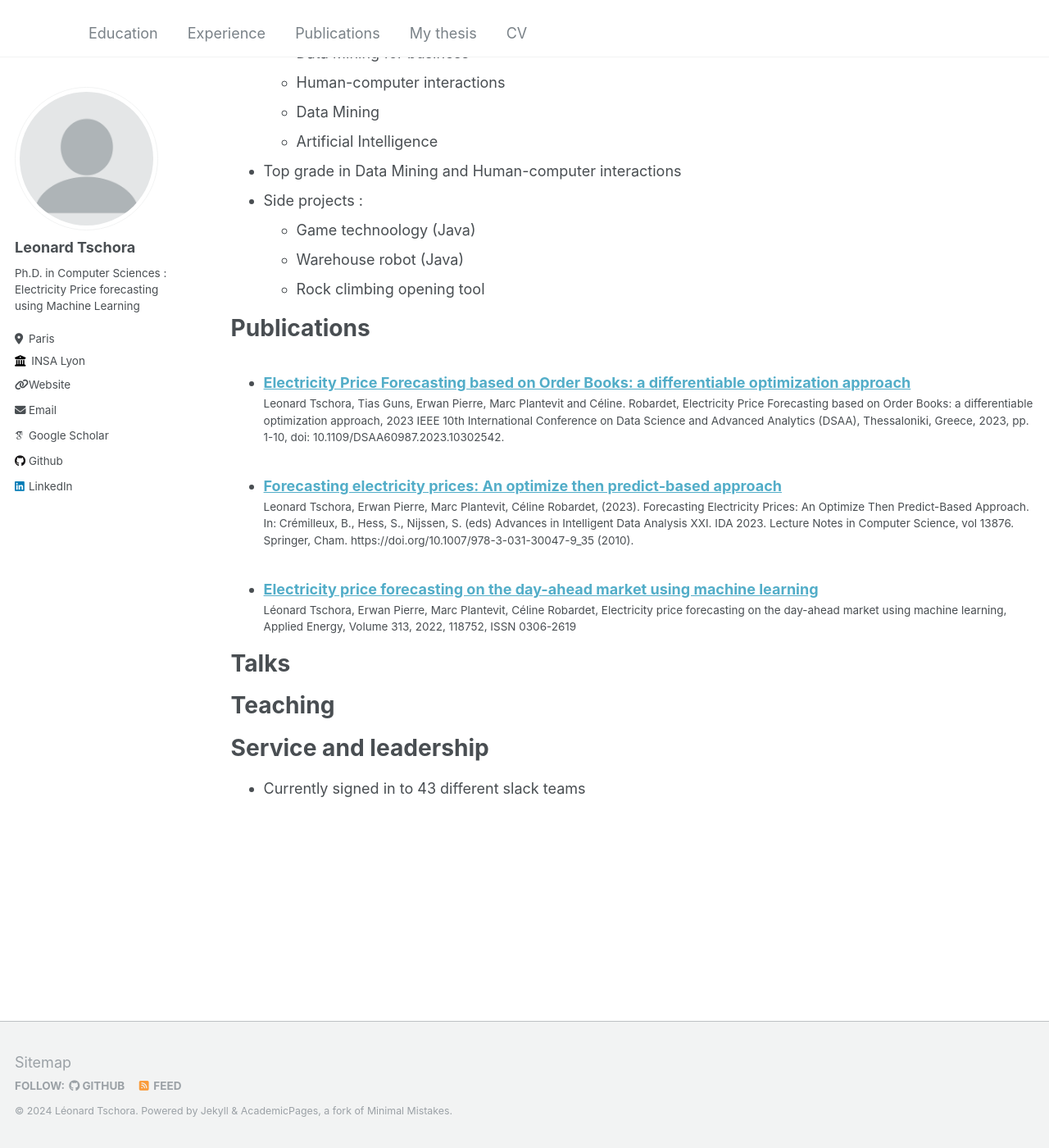
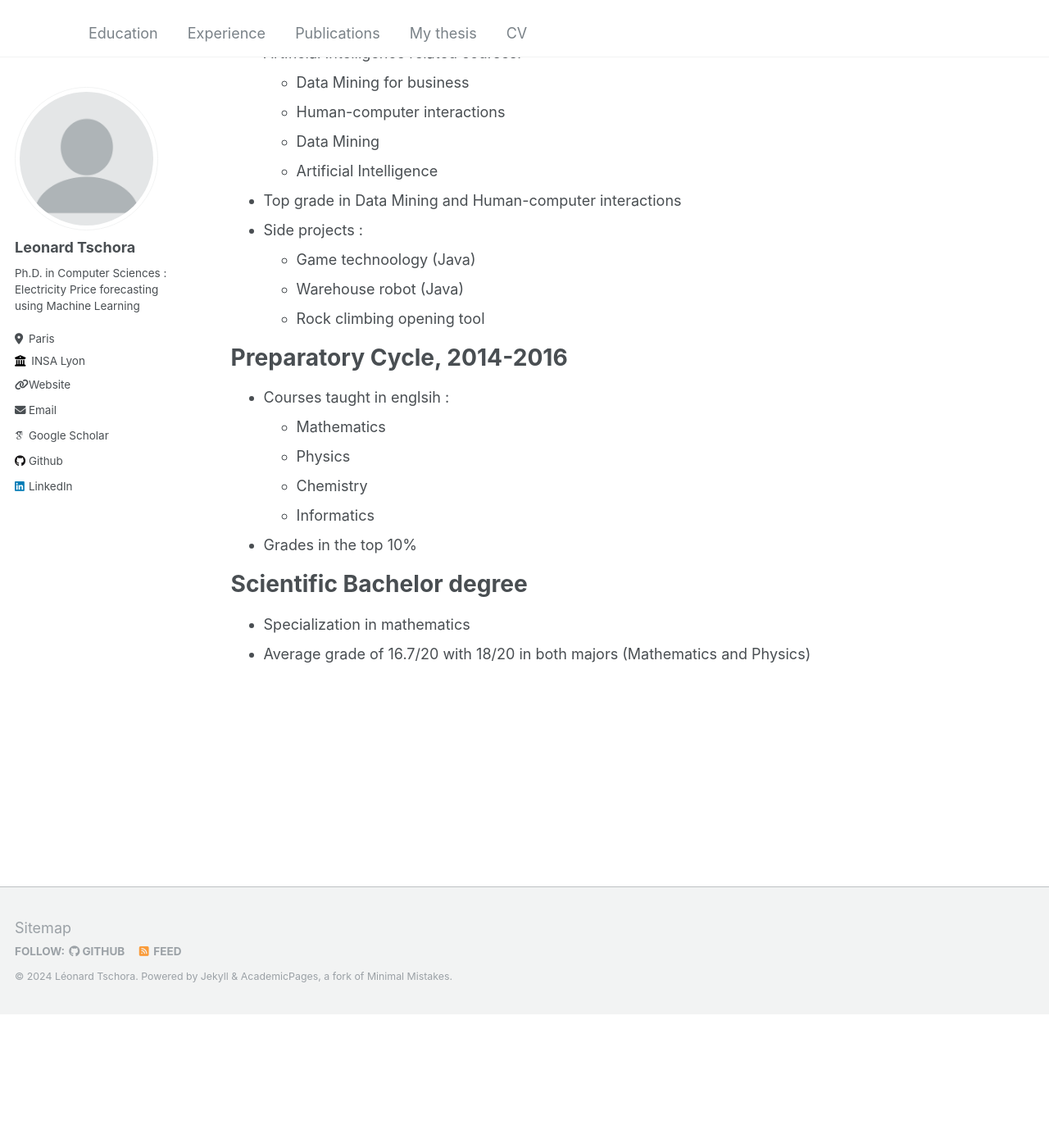
Before and after one commit to leonardtschora/leonardtschora.github.io, a Jekyll site: the page built from _pages/education.md, in a window 1280 px wide and 1400 px high, scrolled down 955 px. Shown: the whole window at 82% size. Built offline with Jekyll 4.4.1, drawn with Linux system fonts in a browser that asks for light colours; some web fonts are replaced; after the commit the page ends 2192 px from its top, so only the background shows below that; some of the changed text lies outside the part shown.

Commit message:
Update education.md

```diff
--- a/_pages/education.md
+++ b/_pages/education.md
@@ -9,20 +9,21 @@ redirect_from:
 
 {% include base_path %}
 
-Ph.D in Computer Sciences, INSA Lyon, 2024
+Ph.D in Computer Sciences, INSA Lyon, 2020-2024
 ======
 * Industrial thesis conducted at the [Liris laboratory](https://liris.cnrs.fr/) (INSA Lyon) and [elmy](https://elmy.fr/).
 * Machine Learning Techniques for Electricity Price Forecasting
-* Explainable Artificial Intelligence
-* Graph Neural Networks
-* Differentiable Optimization
+* Topics :
+  * Explainable Artificial Intelligence
+  * Graph Neural Networks
+  * Differentiable Optimization
 * Three [publications in international journal & conferences](\publications\)
 * More information [here](\thesis\)
 
 
-Engineer degree in Computer Sciences, INSA Rouen, 2019
+Engineer degree in Computer Sciences, INSA Rouen, 2016-2019
 ======
-* Architect in Information Systems
+* [Information Systems Architect](https://www.insa-rouen.fr/en/education/engineering-specialization/comptuer-science-and-technology)
 * Specialization in Data Analysis and Data Mining
 * Top grade in Data Mining course
 * Extra-credit projects
@@ -48,24 +49,16 @@ Semester Abroad, The University of Queensland, 2018
   * Warehouse robot (Java)
   * Rock climbing opening tool
 
-Publications
+Preparatory Cycle, 2014-2016
 ======
-  <ul>{% for post in site.publications reversed %}
-    {% include archive-single-cv.html %}
-  {% endfor %}</ul>
+* Courses taught in englsih :
+  * Mathematics
+  * Physics
+  * Chemistry
+  * Informatics
+* Grades in the top 10%
 
-Talks
+Scientific Bachelor degree
 ======
-  <ul>{% for post in site.talks reversed %}
-    {% include archive-single-talk-cv.html  %}
-  {% endfor %}</ul>
-
-Teaching
-======
-  <ul>{% for post in site.teaching reversed %}
-    {% include archive-single-cv.html %}
-  {% endfor %}</ul>
-
-Service and leadership
-======
-* Currently signed in to 43 different slack teams
+* Specialization in mathematics
+* Average grade of 16.7/20 with 18/20 in both majors (Mathematics and Physics)
```
